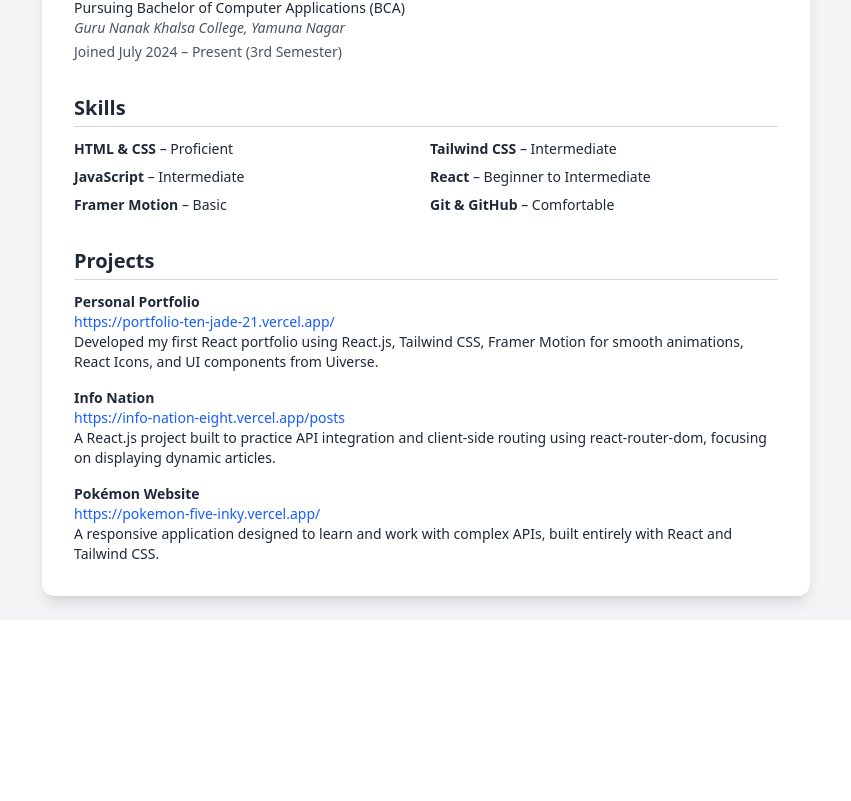
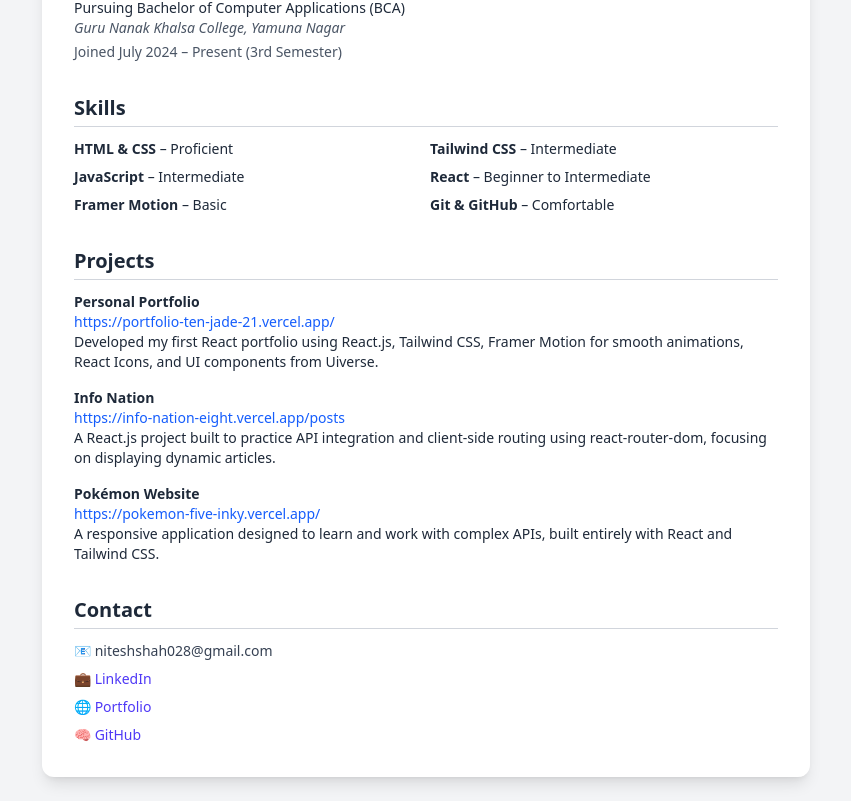
Before and after one commit to Nitesh47kumars/Resume, a React (Vite) app: page / in a window 1280 px wide. Shown: the part 423-1224 px from the top of the page, without its empty margins (214-1065 px from the left). Before the commit the page ends 1043 px from the top, so only its background shows below. Built offline with nearby package versions, Linux system fonts and the light colour scheme.

Commit message:
Built Contact Section

```diff
--- a/src/App.jsx
+++ b/src/App.jsx
@@ -3,6 +3,7 @@ import Skills from "./Components/Skills";
 import Projects from "./Components/Projects";
 import Education from "./Components/Education";
 import Summary from "./Components/Summary";
+import Contact from "./Components/Contact";
 
 export default function App() {
   return (
@@ -13,6 +14,7 @@ export default function App() {
         <Education />
         <Skills />
         <Projects />
+        <Contact/>
       </div>
     </div>
   );
--- /dev/null
+++ b/src/Components/Contact.jsx
@@ -0,0 +1,49 @@
+import SectionTitle from "./SectionTitle";
+
+export default function Contact() {
+  return (
+    <section>
+      <SectionTitle title="Contact" />
+      <div className="text-sm text-gray-700 space-y-2">
+        <p>
+          📧 <a
+            href="mailto:niteshshah028@gmail.com"
+            className="hover:underline"
+          >
+            niteshshah028@gmail.com
+          </a>
+        </p>
+        <p>
+          💼 <a
+            href="https://www.linkedin.com/in/nitesh-kumar-b18348346/"
+            target="_blank"
+            rel="noopener noreferrer"
+            className="text-indigo-600 hover:underline"
+          >
+            LinkedIn
+          </a>
+        </p>
+        <p>
+          🌐 <a
+            href="https://portfolio-ten-jade-21.vercel.app/projects/info-nation"
+            target="_blank"
+            rel="noopener noreferrer"
+            className="text-indigo-600 hover:underline"
+          >
+            Portfolio
+          </a>
+        </p>
+        <p>
+          🧠 <a
+            href="https://github.com/Nitesh47kumars"
+            target="_blank"
+            rel="noopener noreferrer"
+            className="text-indigo-600 hover:underline"
+          >
+            GitHub
+          </a>
+        </p>
+      </div>
+    </section>
+  );
+}
```
